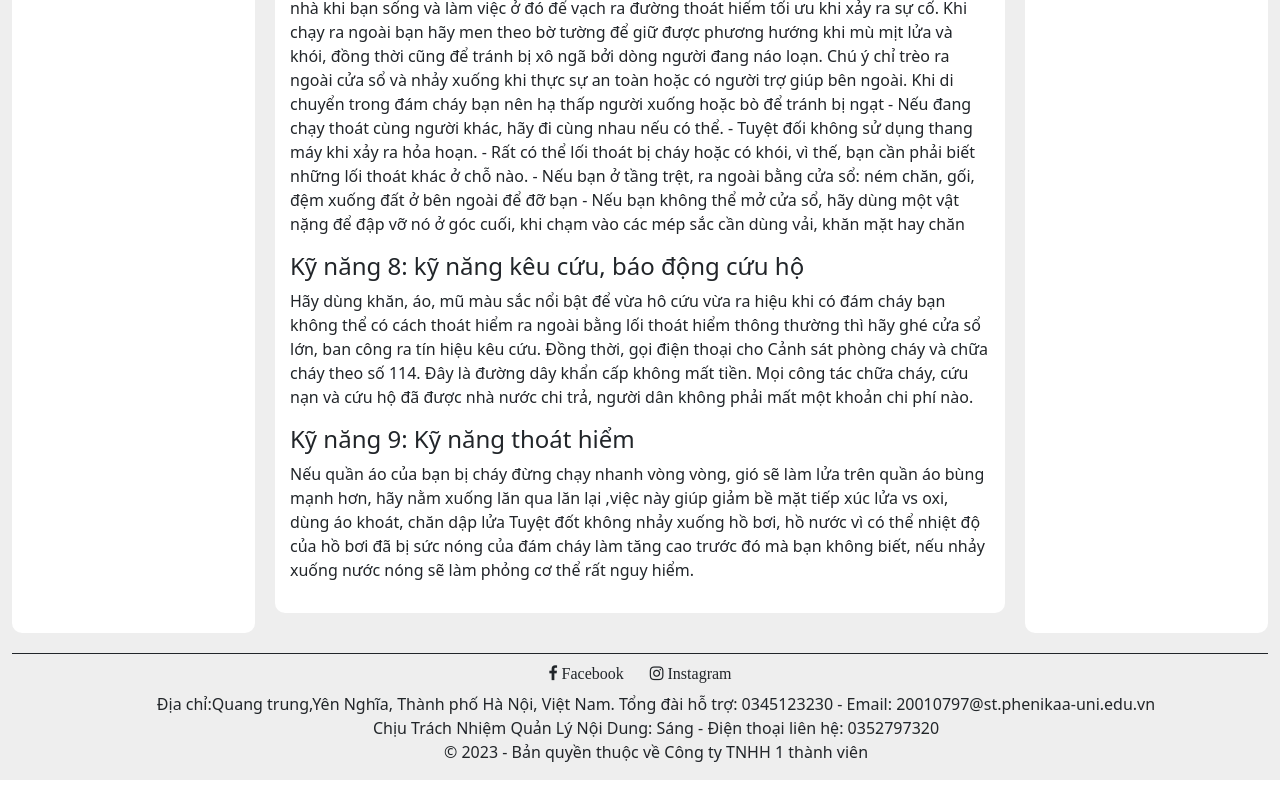
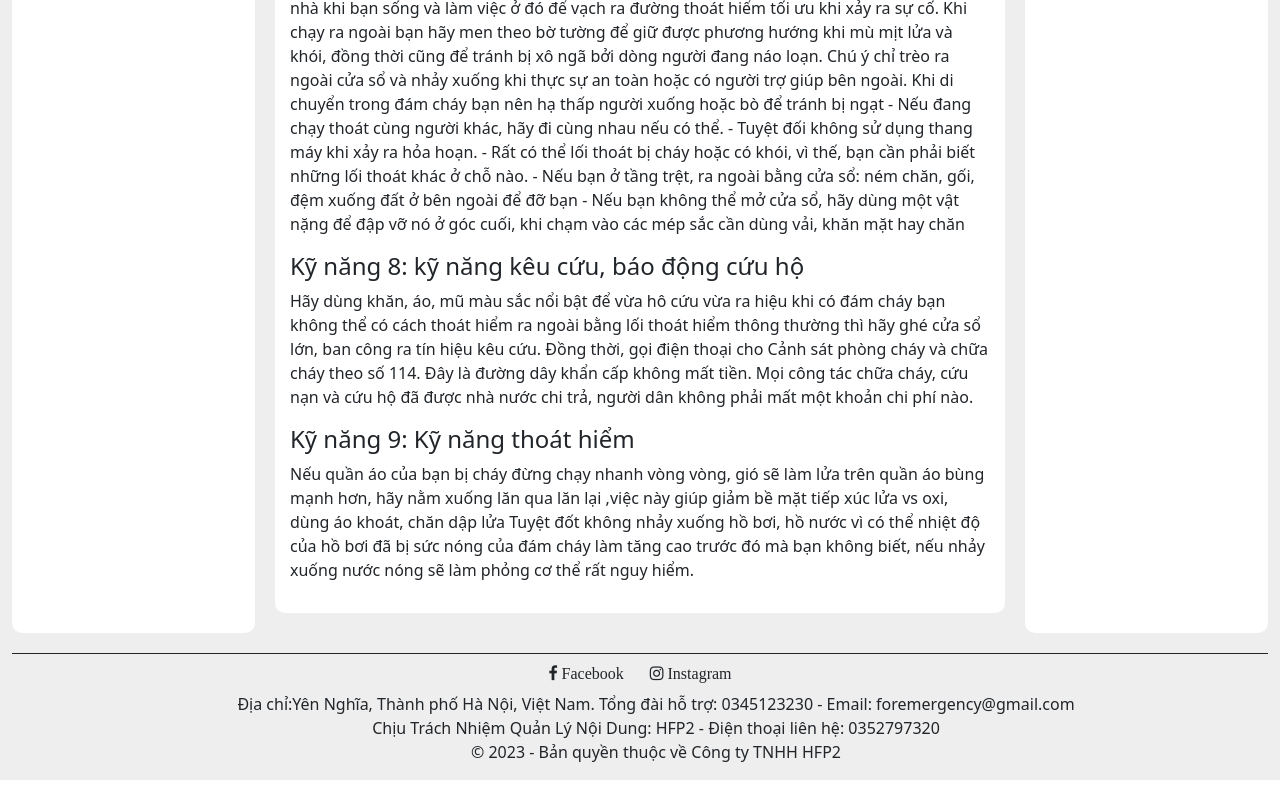
Before and after one commit to Sang121/StartUp, a React (Create React App) app: page / in a window 1280 px wide. Shown: the part 2593-3393 px from the top of the page. Built offline with nearby package versions, Linux system fonts and the light colour scheme; sample sign-in values are in the browser's storage.

Commit message:
edit footer

```diff
--- a/src/components/footer.jsx
+++ b/src/components/footer.jsx
@@ -16,10 +16,10 @@ function Footer
       </div>
       <div className='line3'>
         <ul>
-          <li>Địa chỉ:Quang trung,Yên Nghĩa, Thành phố Hà Nội, Việt Nam. Tổng đài hỗ trợ: 0345123230 - Email: 20010797@st.phenikaa-uni.edu.vn </li>
-          <li>Chịu Trách Nhiệm Quản Lý Nội Dung: Sáng - Điện thoại liên hệ: 0352797320 </li>
+          <li>Địa chỉ:Yên Nghĩa, Thành phố Hà Nội, Việt Nam. Tổng đài hỗ trợ: 0345123230 - Email: foremergency@gmail.com </li>
+          <li>Chịu Trách Nhiệm Quản Lý Nội Dung: HFP2 - Điện thoại liên hệ: 0352797320 </li>
           <li> </li>
-          <li>© 2023 - Bản quyền thuộc về Công ty TNHH 1 thành viên </li>
+          <li>© 2023 - Bản quyền thuộc về Công ty TNHH HFP2 </li>
         </ul></div>
     </div>
   )
```
Lines whose indentation alone changed are shown as unchanged.
